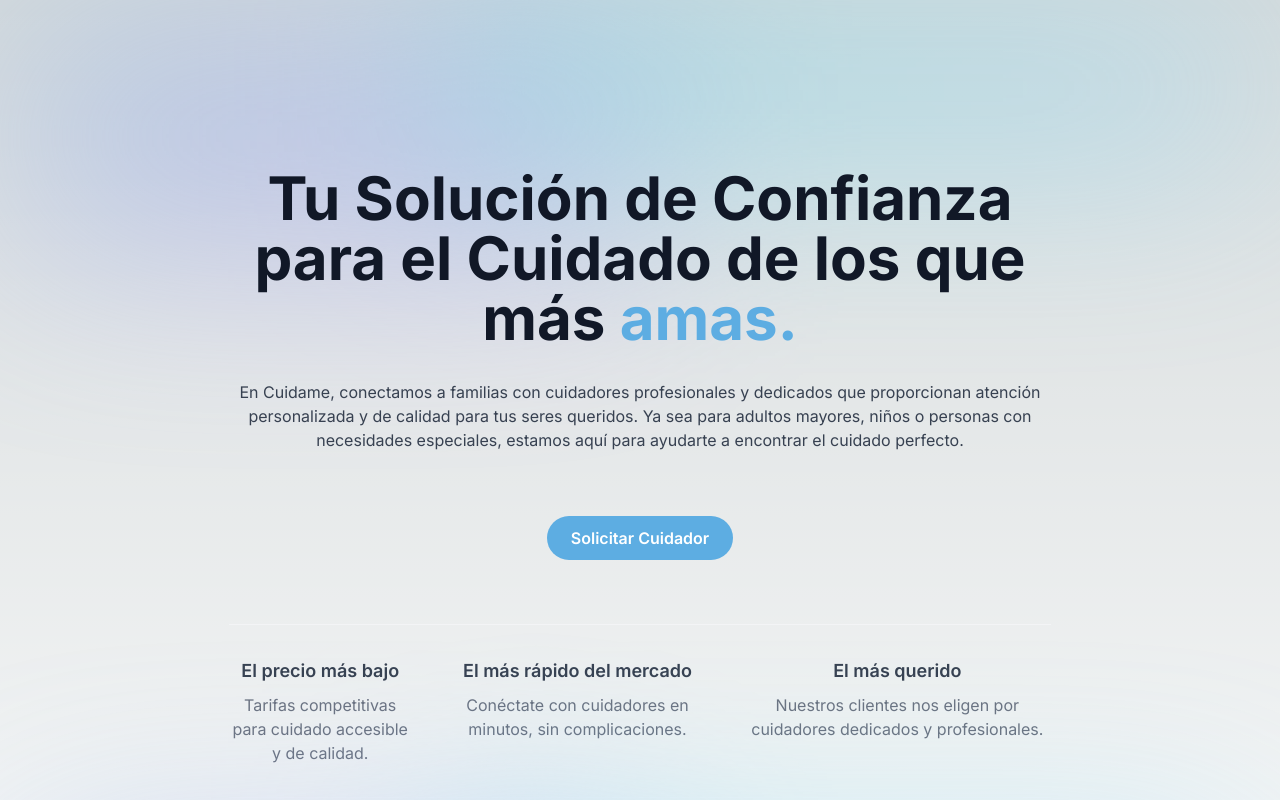
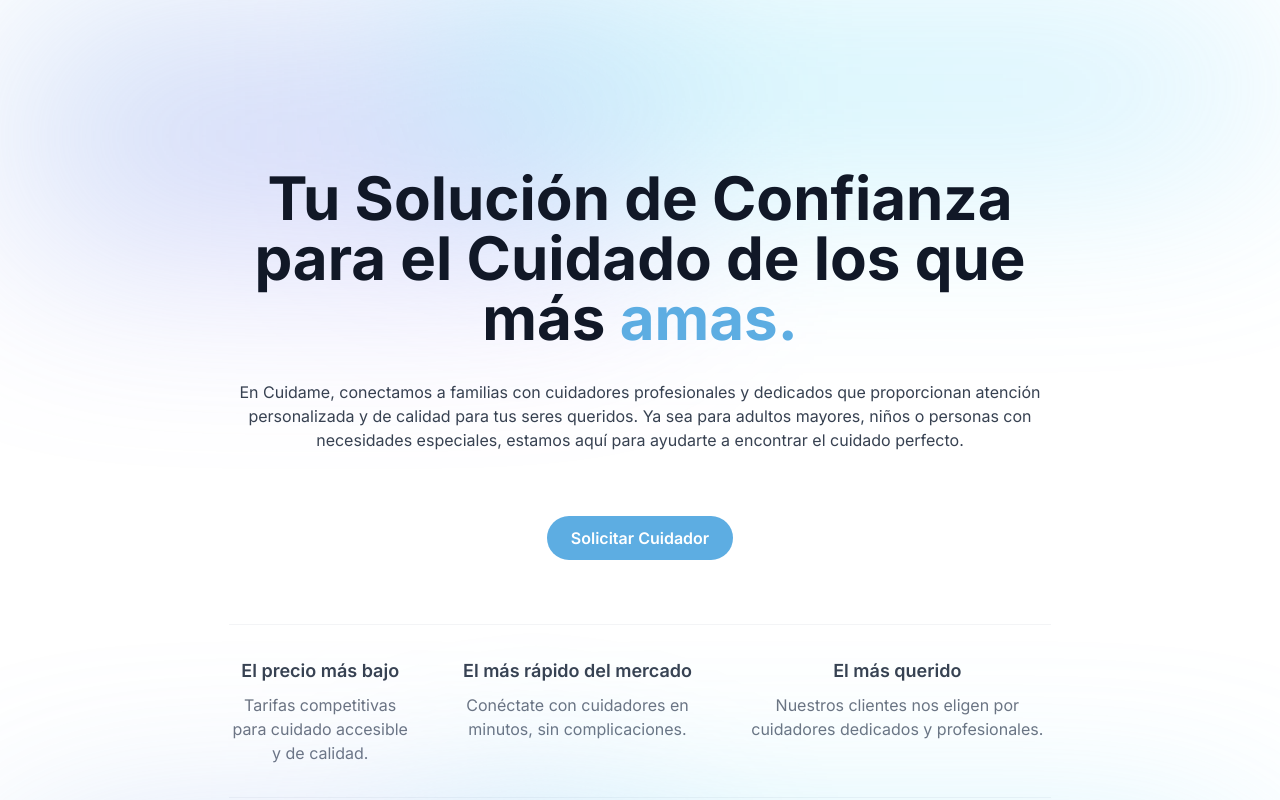
Before and after one commit to wildchamo/cuidame.co, a Next.js app: page / in a window 1280 px wide. Shown: the top 800 px of the page. Built offline with nearby package versions, Linux system fonts and the light colour scheme.

Commit message:
upadte white

```diff
--- a/app/page.js
+++ b/app/page.js
@@ -3,7 +3,7 @@ import Link from "next/link";
 
 export default function Home() {
   return (
-    <main className="p-6">
+    <main className="p-6 bg-white">
       <div class="relative" id="home">
         <div
           aria-hidden="true"
```
